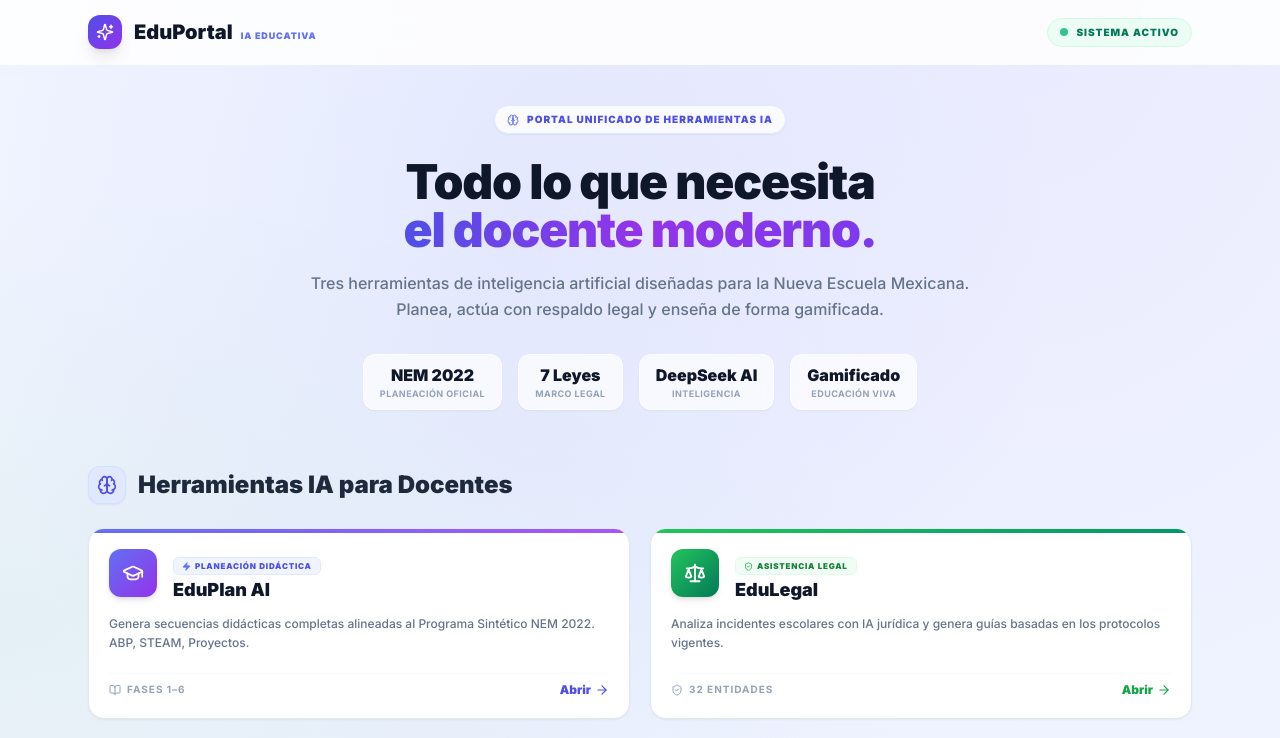
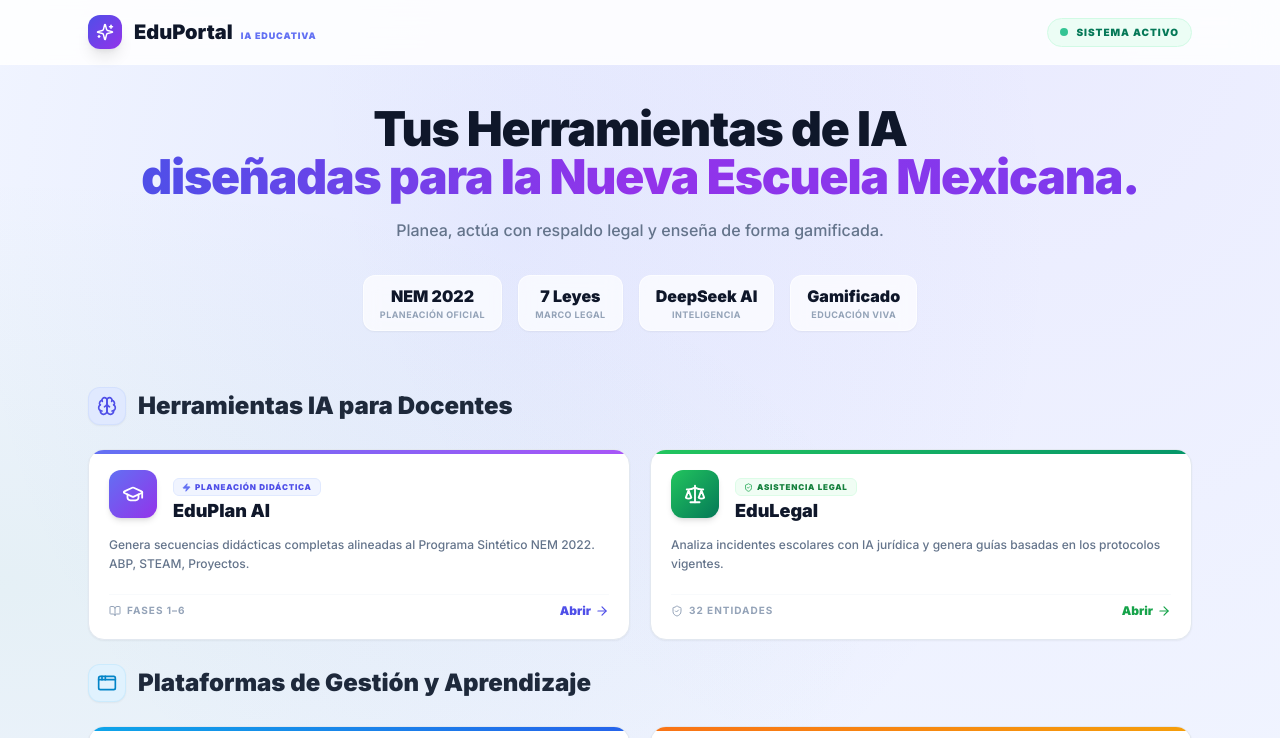
Before and after one commit to Zeraz-Victoria/EduPortal, a React (Vite) app: page / in a window 1280 px wide. Shown: the top 738 px of the page. Built offline with nearby package versions, Linux system fonts and the light colour scheme; no server answers.

Commit message:
Update hero section text per user request

```diff
--- a/src/landing/LandingPage.tsx
+++ b/src/landing/LandingPage.tsx
@@ -29,21 +29,15 @@ const LandingPage: React.FC<LandingPageProps> = ({ onNavigate }) => {
 
             {/* Hero */}
             <section className="max-w-6xl mx-auto px-6 pt-10 pb-6 text-center">
-                <div className="inline-flex items-center gap-2 bg-white/80 backdrop-blur border border-brand-100 px-3 py-1.5 rounded-full mb-6 shadow-sm">
-                    <Brain size={12} className="text-brand-500" />
-                    <span className="text-[10px] font-black text-brand-600 uppercase tracking-widest">Portal Unificado de Herramientas IA</span>
-                </div>
-
                 <h1 className="text-4xl md:text-5xl font-black text-slate-900 leading-[1.05] tracking-tight mb-4">
-                    Todo lo que necesita
+                    Tus Herramientas de IA
                     <br />
                     <span className="bg-clip-text text-transparent bg-gradient-to-r from-brand-600 via-purple-600 to-violet-600">
-                        el docente moderno.
+                        diseñadas para la Nueva Escuela Mexicana.
                     </span>
                 </h1>
 
                 <p className="text-base text-slate-500 max-w-2xl mx-auto leading-relaxed font-medium mb-8">
-                    Tres herramientas de inteligencia artificial diseñadas para la Nueva Escuela Mexicana.
                     Planea, actúa con respaldo legal y enseña de forma gamificada.
                 </p>
 
@@ -138,10 +132,10 @@ const LandingPage: React.FC<LandingPageProps> = ({ onNavigate }) => {
                     </div>
 
                 </div>
-            </section>
+            </section >
 
             {/* Plataformas de Gestión y Aprendizaje */}
-            <section className="max-w-6xl mx-auto px-6 pb-12">
+            < section className="max-w-6xl mx-auto px-6 pb-12" >
                 <div className="flex items-center gap-3 mb-6">
                     <div className="p-2 bg-sky-100 rounded-xl text-sky-600 shadow-sm border border-sky-200/50">
                         <AppWindow size={20} />
@@ -242,8 +236,8 @@ const LandingPage: React.FC<LandingPageProps> = ({ onNavigate }) => {
                 <p className="text-center text-xs text-slate-400 font-medium mt-10">
                     Portal local · AprendIA en <code className="bg-slate-100 px-1.5 py-0.5 rounded font-mono text-xs">localhost:3001</code>
                 </p>
-            </section>
-        </div>
+            </section >
+        </div >
     );
 };
 
```
